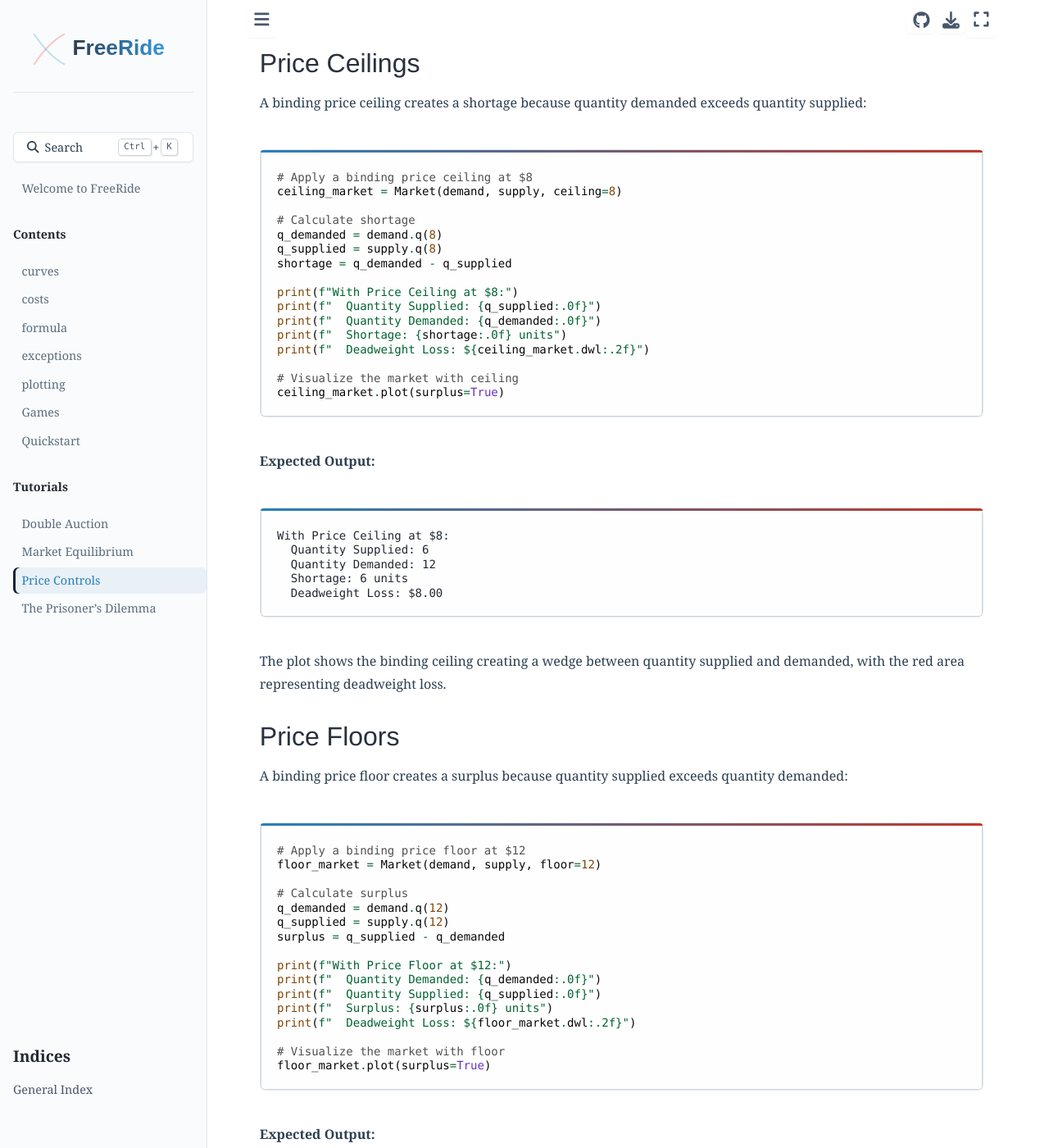
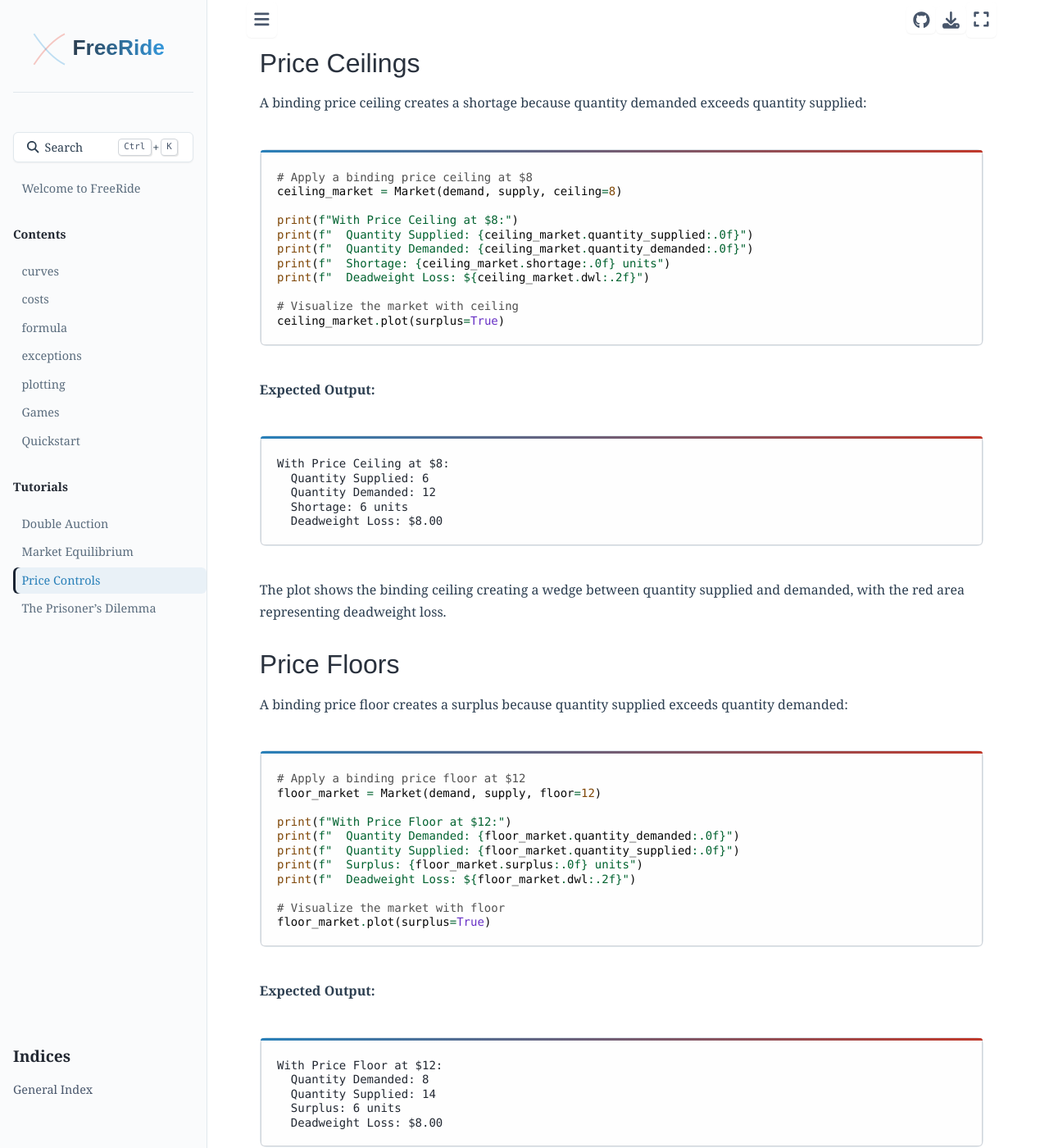
Before and after one commit to alexanderthclark/FreeRide, a Sphinx documentation site: the page built from docs/tutorials/price_controls.rst, in a window 1280 px wide and 1400 px high, scrolled down 1098 px. Shown: the whole window at 82% size. Built offline with Sphinx 7.4.7 and the Sphinx Book theme 1.1.4, drawn with Linux system fonts in a browser that asks for light colours.

Commit message:
Add price-control gap properties

```diff
--- a/docs/tutorials/price_controls.rst
+++ b/docs/tutorials/price_controls.rst
@@ -62,15 +62,10 @@ A binding price ceiling creates a shortage because quantity demanded exceeds qua
    # Apply a binding price ceiling at $8
    ceiling_market = Market(demand, supply, ceiling=8)
 
-   # Calculate shortage
-   q_demanded = demand.q(8)
-   q_supplied = supply.q(8)
-   shortage = q_demanded - q_supplied
-
    print(f"With Price Ceiling at $8:")
-   print(f"  Quantity Supplied: {q_supplied:.0f}")
-   print(f"  Quantity Demanded: {q_demanded:.0f}")
-   print(f"  Shortage: {shortage:.0f} units")
+   print(f"  Quantity Supplied: {ceiling_market.quantity_supplied:.0f}")
+   print(f"  Quantity Demanded: {ceiling_market.quantity_demanded:.0f}")
+   print(f"  Shortage: {ceiling_market.shortage:.0f} units")
    print(f"  Deadweight Loss: ${ceiling_market.dwl:.2f}")
 
    # Visualize the market with ceiling
@@ -99,15 +94,10 @@ A binding price floor creates a surplus because quantity supplied exceeds quanti
    # Apply a binding price floor at $12
    floor_market = Market(demand, supply, floor=12)
 
-   # Calculate surplus
-   q_demanded = demand.q(12)
-   q_supplied = supply.q(12)
-   surplus = q_supplied - q_demanded
-
    print(f"With Price Floor at $12:")
-   print(f"  Quantity Demanded: {q_demanded:.0f}")
-   print(f"  Quantity Supplied: {q_supplied:.0f}")
-   print(f"  Surplus: {surplus:.0f} units")
+   print(f"  Quantity Demanded: {floor_market.quantity_demanded:.0f}")
+   print(f"  Quantity Supplied: {floor_market.quantity_supplied:.0f}")
+   print(f"  Surplus: {floor_market.surplus:.0f} units")
    print(f"  Deadweight Loss: ${floor_market.dwl:.2f}")
 
    # Visualize the market with floor
```
Also changed, not shown: 2 other files.
